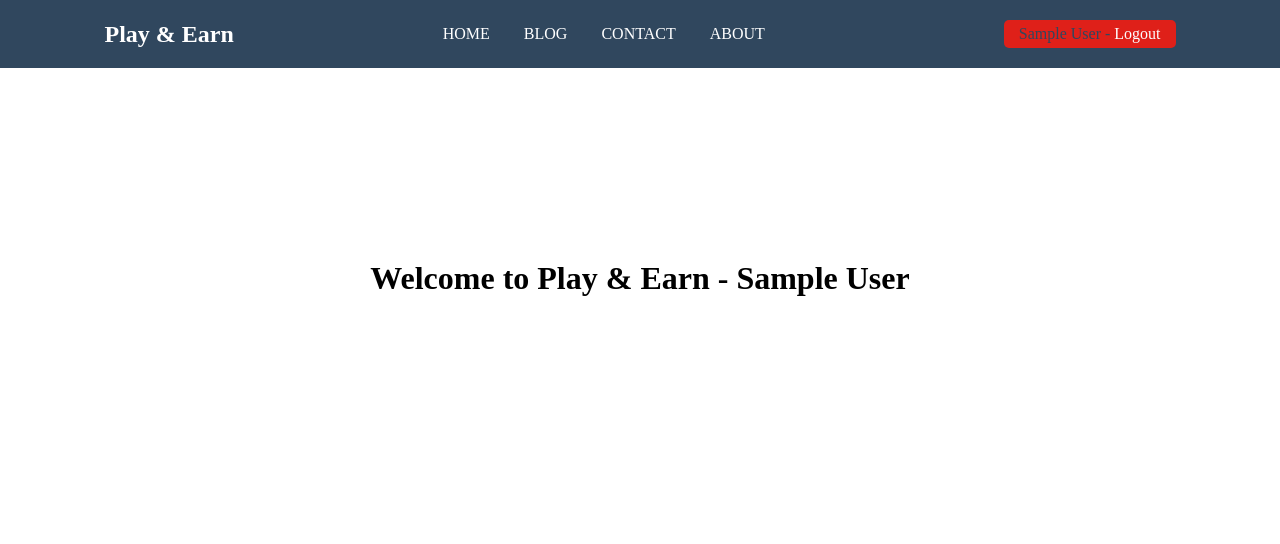
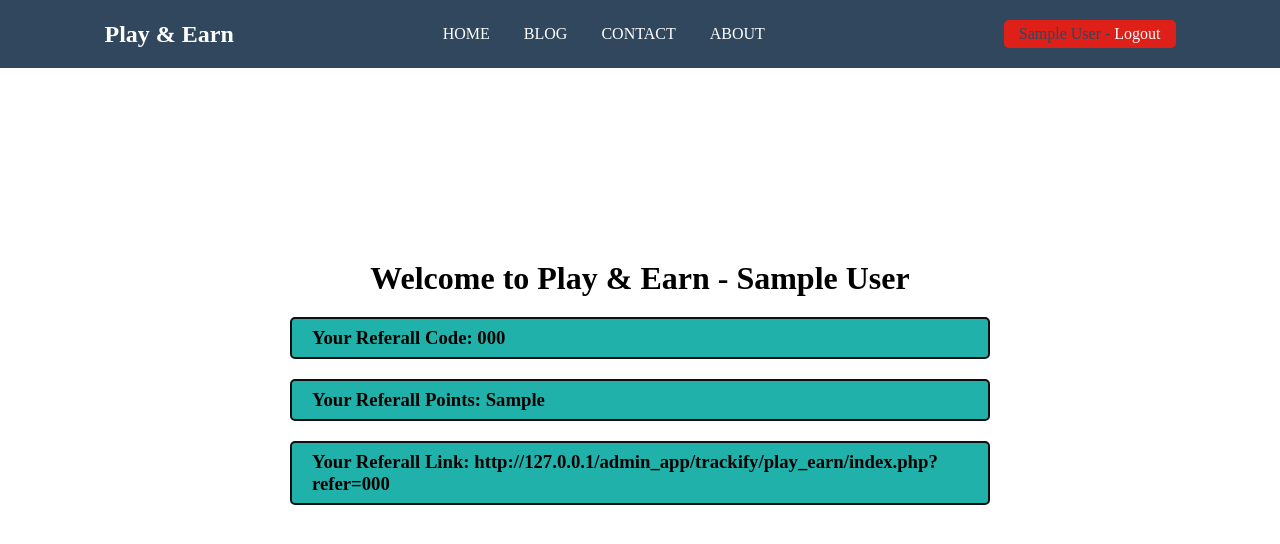
Before and after one commit to itanand/trackify, a PHP site: page /admin_app/ in a window 1280 px wide. Shown: the top 544 px of the page. Run offline with PHP 8.4, Linux system fonts and the light colour scheme; the visitor is signed in with stand-in values (Sample User, id 1); tables that the repository leaves empty or names only in its code hold one stand-in row (values such as "Sample post").

Commit message:
referrals

```diff
--- a/play_earn/index.php
+++ b/play_earn/index.php
@@ -70,7 +70,8 @@ session_start();
         <input type="email" placeholder="Email" name="email">
         <input type="number" placeholder="Mobile Number" name="phone">
         <input type="text" placeholder="City" name="city">
-        <input type="text" placeholder="Referral Code" name="referralcode">
+        <input type="text" placeholder="Referral Code" name="referralcode" id="refercode">
+        <input type="password" placeholder="Password" name="password">
         <button type="submit" class="register-btn" name="register">REGISTER</button>
       </form>
     </div>
@@ -80,7 +81,19 @@ session_start();
     if(isset($_SESSION['login']) && $_SESSION['login']==true)
     {
      echo "<h1 style='text-align: center; margin-top: 15%;'> Welcome to Play & Earn - $_SESSION[name] </h1>";
-    }
+
+
+    $query = "SELECT * FROM `users` WHERE `name`='$_SESSION[name]'";
+    $result=mysqli_query($con, $query);
+    $result_fetch=mysqli_fetch_assoc($result);
+
+    echo"<h3 class='box'>Your Referall Code: $result_fetch[referral_code]</h3>";
+    echo"<h3 class='box'>Your Referall Points: $result_fetch[referral_point]</h3>";
+    echo"<h3 class='box'>
+    Your Referall Link: <a href='http://127.0.0.1/admin_app/trackify/play_earn/index.php?refer=$result_fetch[referral_code]'>http://127.0.0.1/admin_app/trackify/play_earn/index.php?refer=$result_fetch[referral_code]</a>
+    </h3>";
+
+  }
 
   ?>
   <script>
@@ -98,5 +111,30 @@ session_start();
     }
   </script>
 
+
+<?php
+
+if(isset($_GET['refer']) && $_GET['refer']!='')
+{
+  if(!(isset($_SESSION['login']) && $_SESSION['login']==true))
+  {
+    $query="SELECT * FROM `users` WHERE `referral_code`='$_GET[refer]'";
+    $result=mysqli_query($con, $query);
+    if(mysqli_num_rows($result)==1)
+    {
+      echo
+      "<script>
+          document.getElementById('refercode').value='$_GET[refer]';
+          popup('register-popup');
+      </script>";
+    }
+    else
+    {
+      echo "<script>alert('Invalid Referral Code');</script>";
+    }
+  }
+}
+
+?>
 </body>
 </html>
--- a/play_earn/style.css
+++ b/play_earn/style.css
@@ -127,3 +127,19 @@
   div.user a{
     color: #fdfdfd;
   }
+
+h3.box{
+  background-color: lightseagreen;
+  width: 700px;
+  font-weight: 600;
+  margin: 0 auto;
+  padding: 8px 20px;
+  border: 2px solid rgb(15, 15, 15);
+  border-radius: 5px;
+  margin-top: 20px;
+  color: rgb(0, 0, 0);
+}
+
+h3.box a{
+  color:rgb(0, 0, 0);
+}
```
Also changed, not shown: play_earn/login_register.php (+53 -1 lines).
